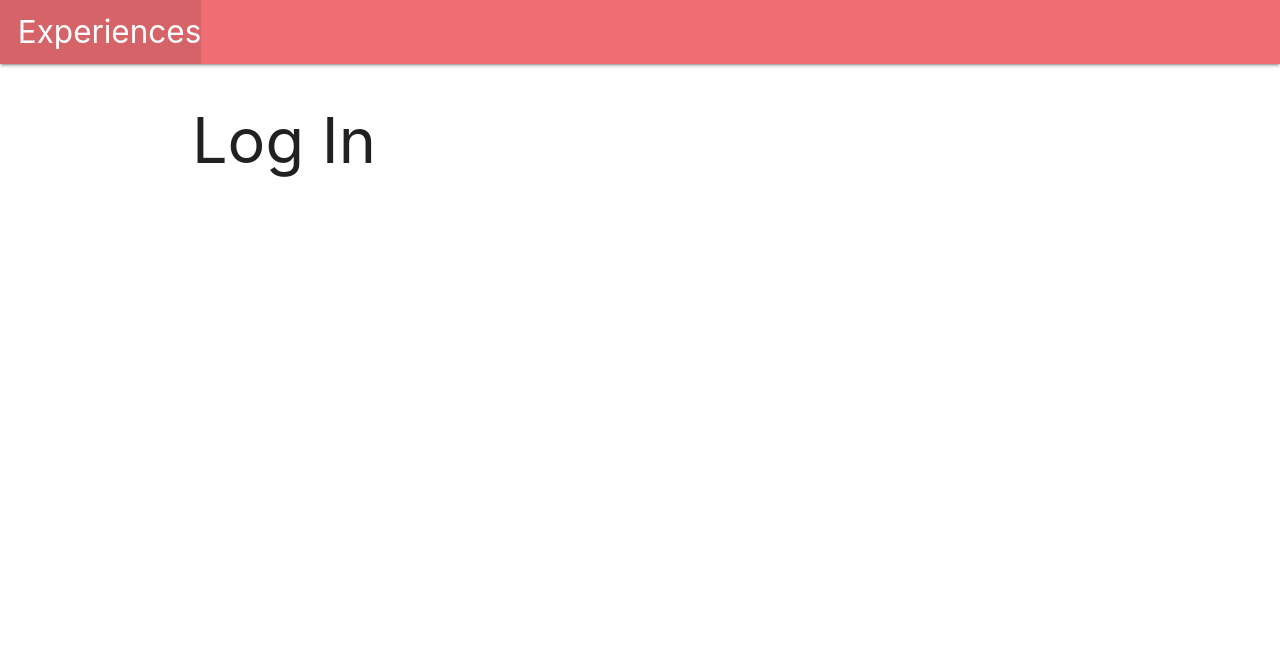
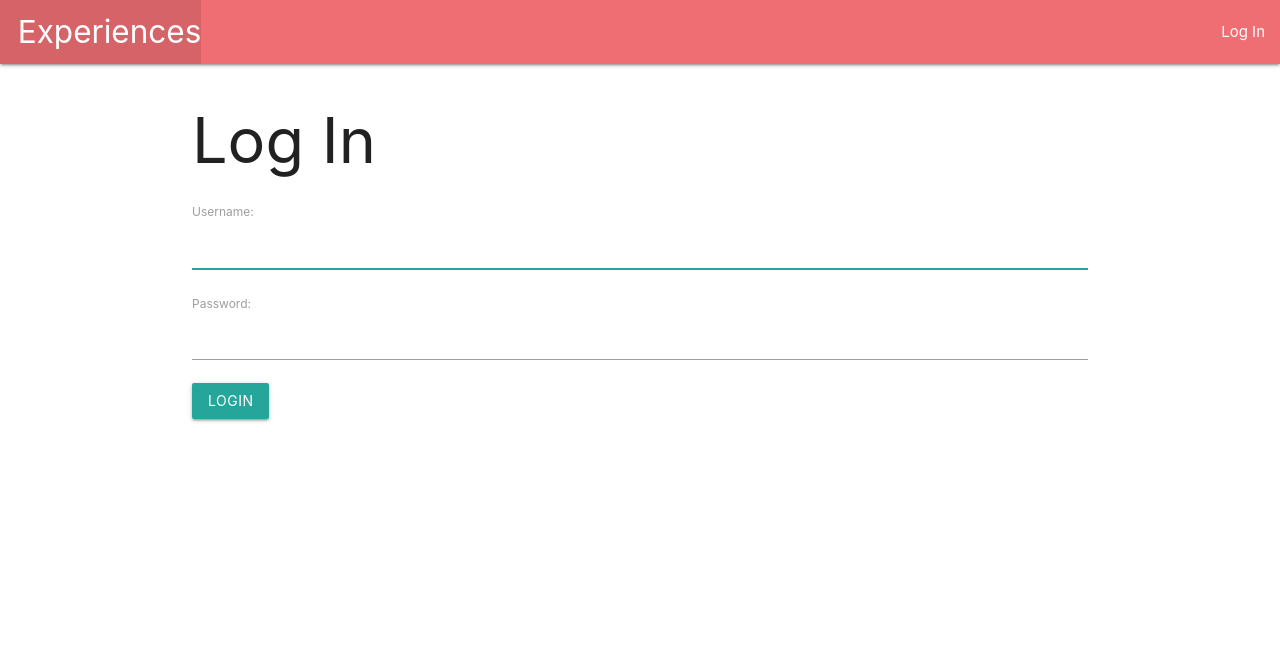
Before and after one commit to mrobin88/experiences-app, a Django app: page /accounts/login/ in a window 1280 px wide. Shown: the top 659 px of the page. Run offline with Django 3.2, Linux system fonts and the light colour scheme.

Commit message:
get log in and log out functionality working

```diff
--- a/experiencesapp/settings.py
+++ b/experiencesapp/settings.py
@@ -119,3 +119,7 @@ USE_TZ = True
 # https://docs.djangoproject.com/en/2.2/howto/static-files/
 
 STATIC_URL = '/static/'
+
+LOGIN_REDIRECT_URL = '/'
+
+LOGOUT_REDIRECT_URL = '/'
--- a/main_app/templates/base.html
+++ b/main_app/templates/base.html
@@ -16,6 +16,13 @@
                 <ul>
                     <li><a href="{% url 'home' %}" class="left brand-logo">&nbsp;&nbsp;Experiences</a></li>
                 </ul>
+                <ul class="right">
+                    {% if user.is_authenticated %}
+                    <li><a href="{% url 'logout' %}">Log Out</a></li>
+                    {% else %}
+                    <li><a href="{% url 'login' %}">Log In</a></li>
+                    {% endif %}
+                </ul>
             </div>
         </nav>
     </header>
--- a/main_app/templates/registration/login.html
+++ b/main_app/templates/registration/login.html
@@ -3,4 +3,11 @@
 
 <h1>Log In</h1>
 
+<form method="post" action="{% url 'login' %}">
+    {% csrf_token %}
+    {{ form.as_p }}
+    <input type="submit" class="btn" value="login">
+    <input type="hidden" name="next" value="{{ next }}">
+</form>
+
 {% endblock %}
```
